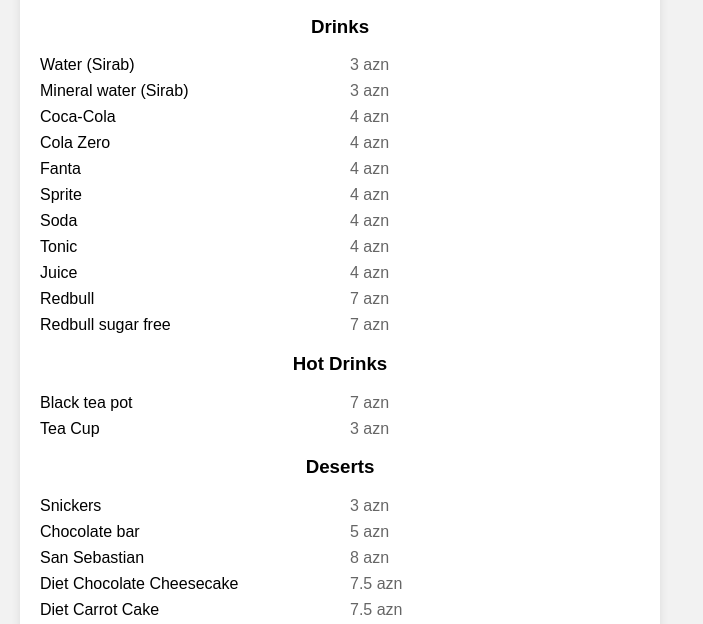
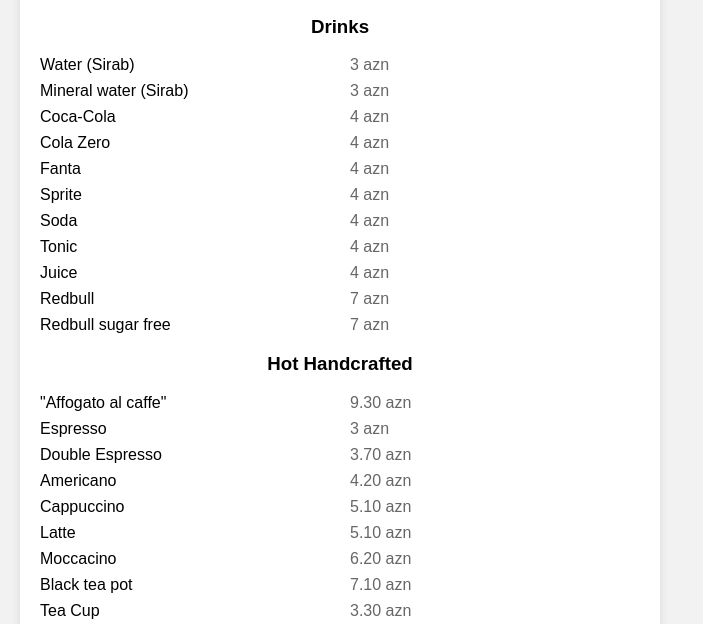
Before and after one commit to Tribubaku/menu, a plain HTML site: page index.html in a window 1280 px wide. Shown: the part 135-759 px from the top of the page, without its empty margins (0-703 px from the left). Drawn offline with Linux system fonts and the light colour scheme.

Commit message:
Update index.html

```diff
--- a/index.html
+++ b/index.html
@@ -103,15 +103,43 @@
                 <span class="price">7 azn</span>
             </div>
         </div>
+        <div> <h3> <center> Hot Handcrafted  </center></h3> </div>
+        <div class="item">
+                <span>"Affogato al caffe" </span>
+                <span class="price"> 9.30 azn</span>
+            </div>
+         <div class="item">
+                <span>Espresso</span>
+                <span class="price">3 azn</span>
+            </div>
+        <div class="item">
+                <span>Double Espresso</span>
+                <span class="price">3.70 azn</span>
+            </div>
+                 <div class="item">
+                <span>Americano</span>
+                <span class="price"> 4.20 azn</span>
+            </div>
+                 <div class="item">
+                <span>Cappuccino</span>
+                <span class="price"> 5.10 azn</span>
+            </div>
 
-        <div> <h3> <center> Hot Drinks </center></h3> </div>
+         <div class="item">
+                <span>Latte</span>
+                <span class="price"> 5.10 azn</span>
+            </div>
+         <div class="item">
+                <span>Moccacino</span>
+                <span class="price"> 6.20 azn</span>
+            </div>
         <div class="item">
                 <span>Black tea pot</span>
-                <span class="price">7 azn</span>
+                <span class="price">7.10 azn</span>
             </div>
          <div class="item">
                 <span>Tea Cup </span>
-                <span class="price">3 azn</span>
+                <span class="price">3.30 azn</span>
             </div>
 
 <div> <h3> <center> Deserts </center></h3> </div>
```
